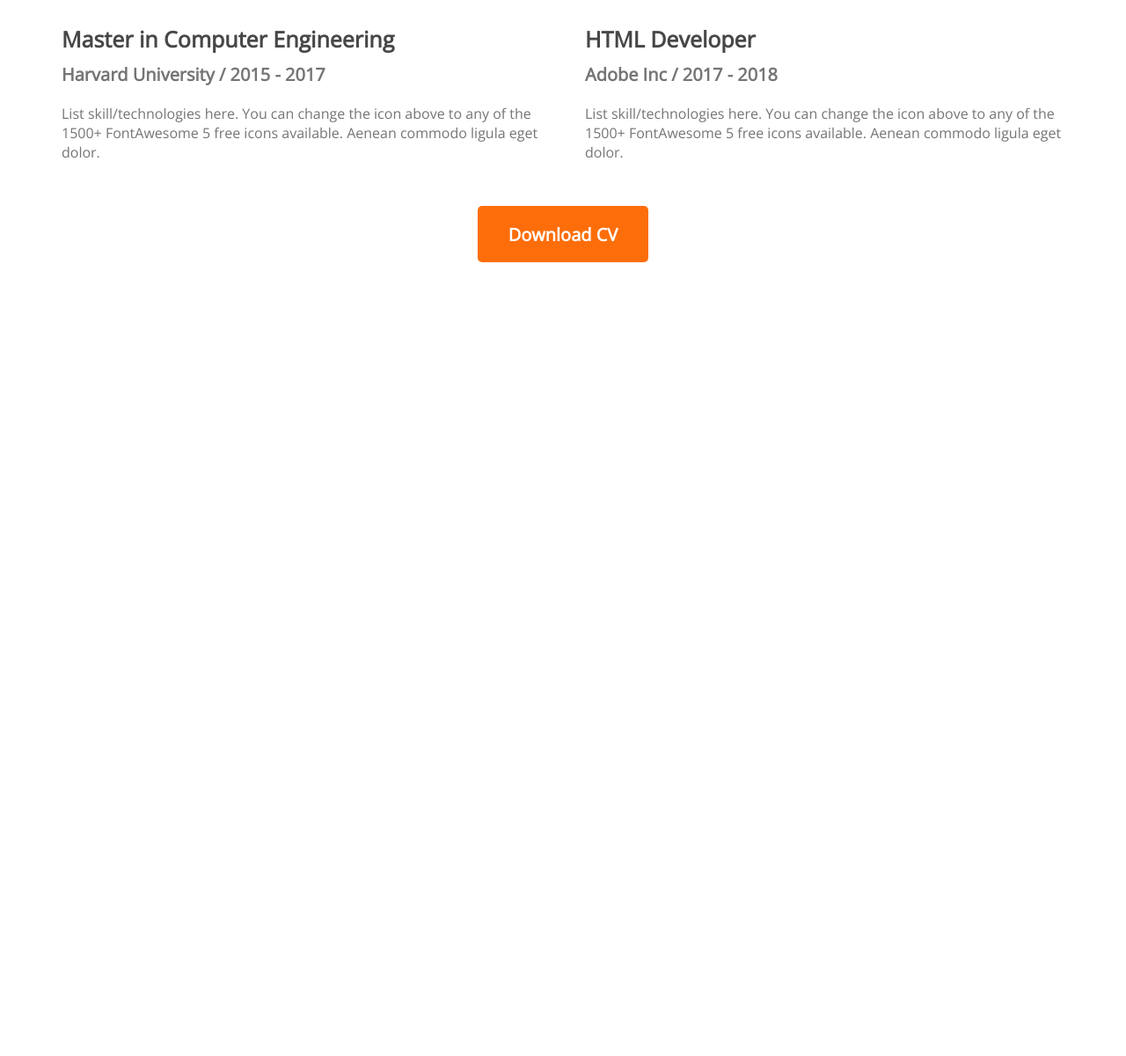
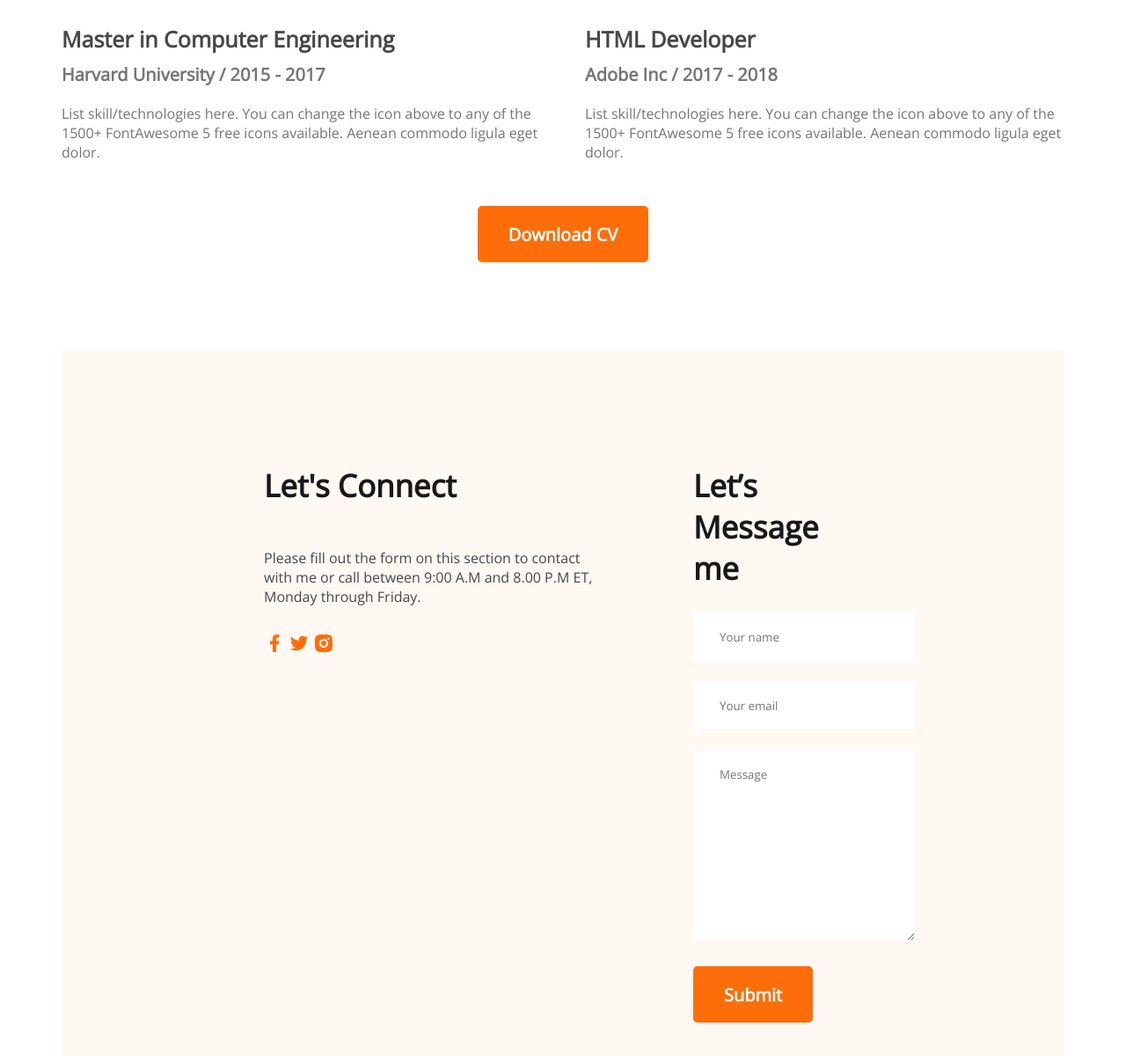
Before and after one commit to Tanjim-Mahmud/tanjim-portfolio, a plain HTML site: page index.html in a window 1280 px wide. Shown: the part 3023-4223 px from the top of the page at 88% size. Before the commit the page ends 3321 px from the top, so only its background shows below. Drawn offline with nearby package versions, Linux system fonts and the light colour scheme.

Commit message:
contact info add

```diff
--- a/index.html
+++ b/index.html
@@ -152,21 +152,24 @@
                         <h4 class="item-title">Sr. Font End Developer</h4>
                         <h3 class="item-sub-title">Apple Inc / 2020 - Current</h3>
                         <p class="item-description">List skill/technologies here. You can change the icon above
-                            to any of the 1500+ FontAwesome 5 free icons available. Aenean commodo ligula eget dolor.</p>
+                            to any of the 1500+ FontAwesome 5 free icons available. Aenean commodo ligula eget dolor.
+                        </p>
                     </div>
                     <hr>
                     <div class="resume-item">
                         <h4 class="item-title">Jr. Font End Developer</h4>
                         <h3 class="item-sub-title">Dribbble Inc / 2018 - 2022</h3>
                         <p class="item-description">List skill/technologies here. You can change the icon above
-                            to any of the 1500+ FontAwesome 5 free icons available. Aenean commodo ligula eget dolor.</p>
+                            to any of the 1500+ FontAwesome 5 free icons available. Aenean commodo ligula eget dolor.
+                        </p>
                     </div>
                     <hr>
                     <div class="resume-item">
                         <h4 class="item-title">HTML Developer</h4>
                         <h3 class="item-sub-title">Adobe Inc / 2017 - 2018</h3>
                         <p class="item-description">List skill/technologies here. You can change the icon above
-                            to any of the 1500+ FontAwesome 5 free icons available. Aenean commodo ligula eget dolor.</p>
+                            to any of the 1500+ FontAwesome 5 free icons available. Aenean commodo ligula eget dolor.
+                        </p>
                     </div>
 
 
@@ -177,11 +180,38 @@
                 <button class="btn-primary">Download CV</button>
             </div>
         </section>
-
-
+        <!-- Contact Section -->
+        <section class="Contact-Info">
+            <div class="connet-section">
+                <h3 class="connect-title">Let's Connect</h3>
+                <p class="connet-description">Please fill out the form on this section to contact with me or call between 9:00 A.M and 8.00 P.M ET, Monday through Friday.</p>
+                <a href="">
+                    <img src="images/icons/facebook.png" alt="">
+                </a>
+                <a href="">
+                    <img src="images/icons/twitter.png" alt="">
+                </a>
+                <a href="">
+                    <img src="images/icons/insta.png" alt="">
+                </a>
+            </div>
+            <div>
+                <h3 class="connect-title">Let’s Message me</h3>
+                <form action="">
+                    <input type="text" placeholder="Your name">
+                    <br>
+                    <input type="email" placeholder="Your email">
+                    <br>
+                    <textarea name="" id="" cols="30" rows="10" placeholder="Message"></textarea>
+                    <input class="btn-primary" type="submit" value="Submit">
+                </form>
+            </div>
+        </section>
 
     </main>
+
     <footer>
+
 
     </footer>
 
--- a/styles/portfolio.css
+++ b/styles/portfolio.css
@@ -13,13 +13,15 @@
 .text-primary {
     color: #FD6E0A;
 }
-.btn-design{
+
+.btn-design {
     display: flex;
     gap: 20px;
 
 }
-.btn-second{
-    color:#FD6E0A;
+
+.btn-second {
+    color: #FD6E0A;
     font-weight: 700;
     font-size: 20px;
     height: 64px;
@@ -212,7 +214,8 @@ section {
     font-size: 30px;
     color: #474747;
 }
-.resume-item{
+
+.resume-item {
     margin-top: 30px;
 }
 
@@ -235,10 +238,46 @@ section {
 .item-description {
     color: #757575;
 }
-.resume-btn{
+
+.resume-btn {
 
     margin-top: 50px;
     margin-bottom: 130;
     text-align: center;
 
 }
+
+/* Contact Information */
+.Contact-Info {
+    display: flex;
+    gap: 100px;
+    background: #FFF8F3;
+    padding:130px 230px;
+}
+
+.connect-title {
+    color: #181818;
+    font-weight: 700;
+    font-size: 35px;
+    padding-bottom: 28px;
+
+}
+
+.connet-description {
+    color: #474747;
+    font-weight: 400;
+    font-size: 16px;
+    padding-top: 20px;
+    padding-bottom: 30px;
+}
+
+.Contact-Info input[type="text"],input[type="email"],textarea{
+    margin-bottom: 24px;
+    width: 100%;
+    padding: 18px 30px;
+    border: 0;
+
+}
+.Contact-Info a{
+    text-decoration: none;
+}
```
